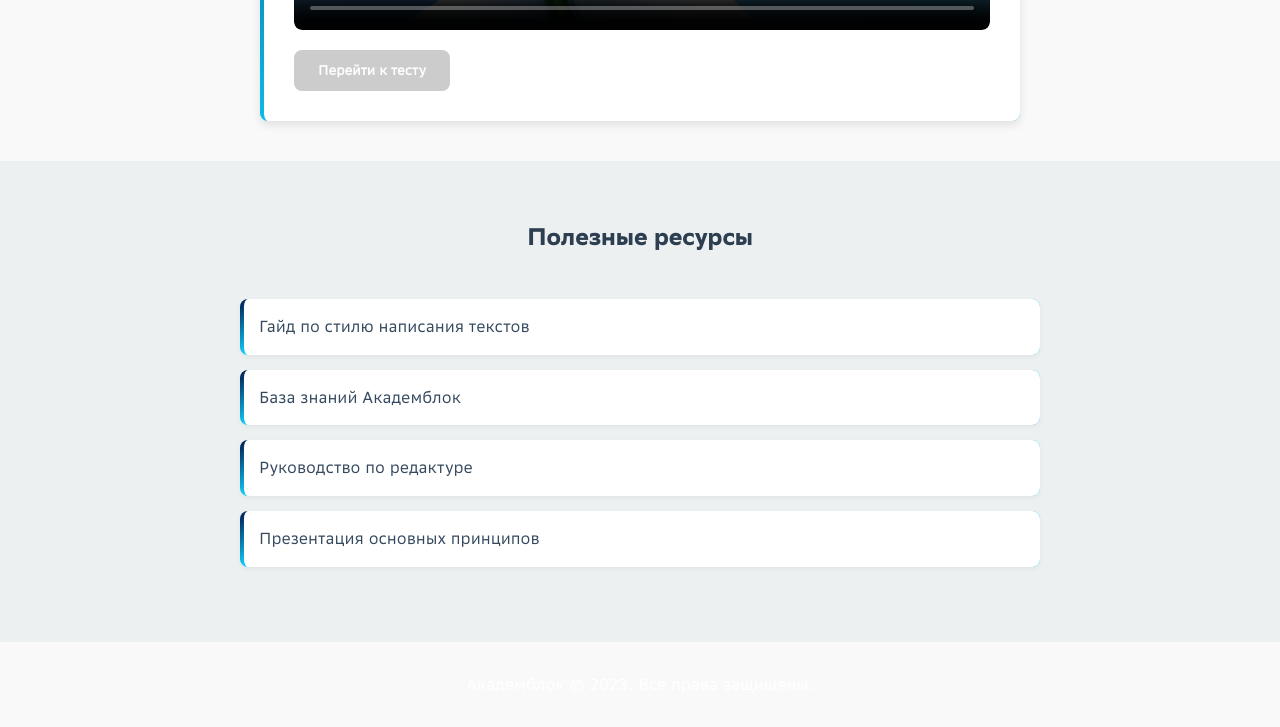
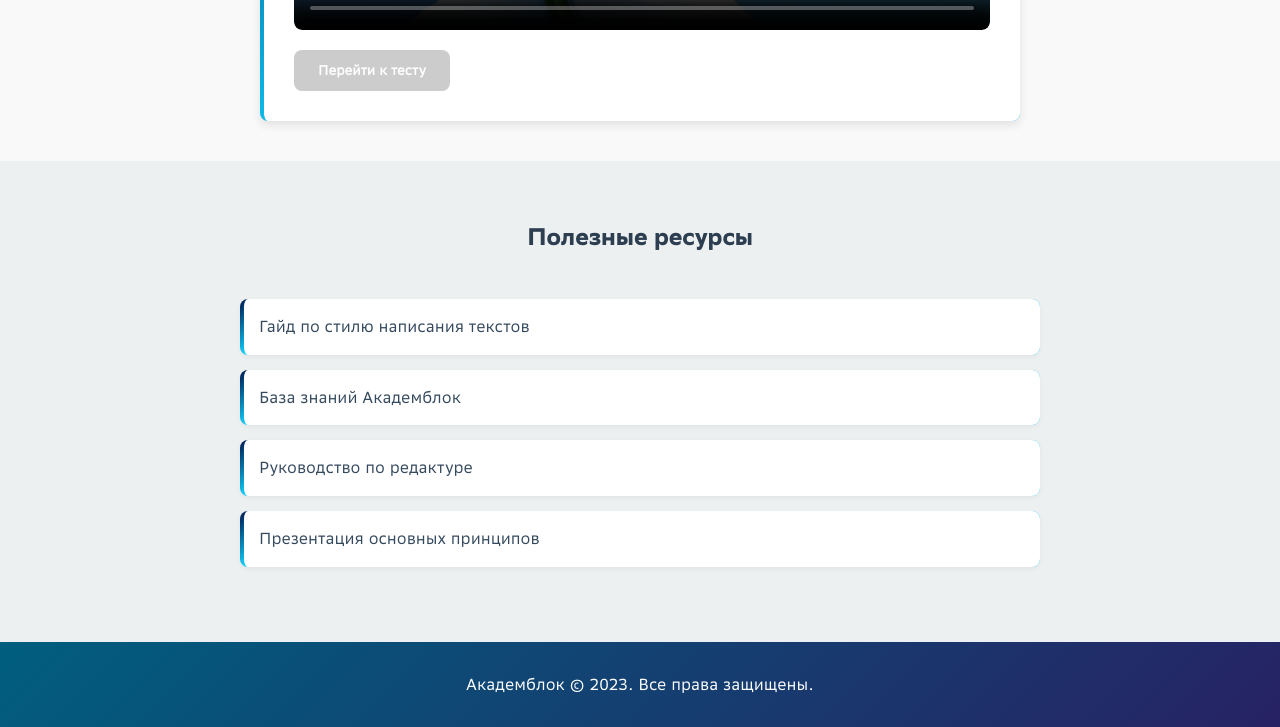
Before and after one commit to academicteamuser-eng/academy-onboarding, a plain HTML site: page index.html in a window 1280 px wide. Shown: the part 2173-2900 px from the top of the page. Drawn offline with nearby package versions, Linux system fonts and the light colour scheme; grey boxes are pictures that could not be loaded.

Commit message:
Update index.html

```diff
--- a/index.html
+++ b/index.html
@@ -323,7 +323,7 @@
 
         footer {
             /*background-color: var(--dark-color);*/
-            background-color: linear-gradient(135deg, var(--gradient-start) 0%, var(--gradient-end) 100%);
+            background: linear-gradient(135deg, var(--gradient-start) 0%, var(--gradient-end) 100%);
             color: white;
             padding: 30px 0;
             text-align: center;
```
